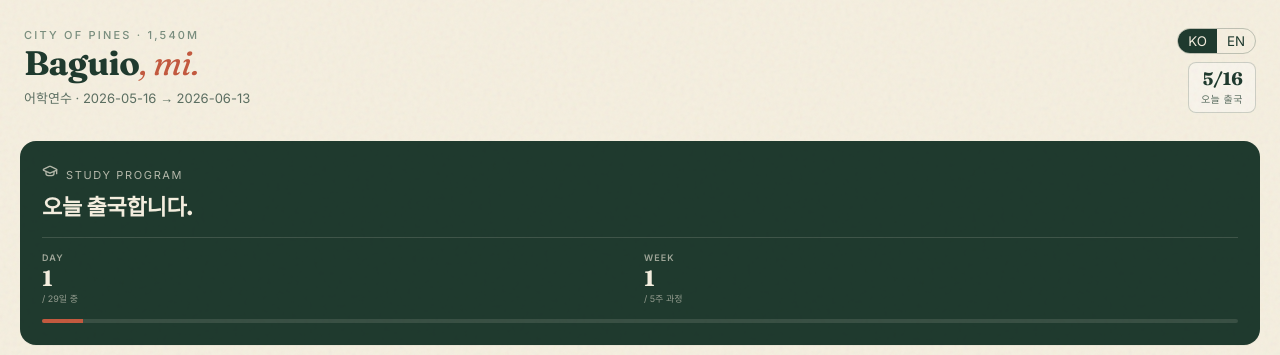
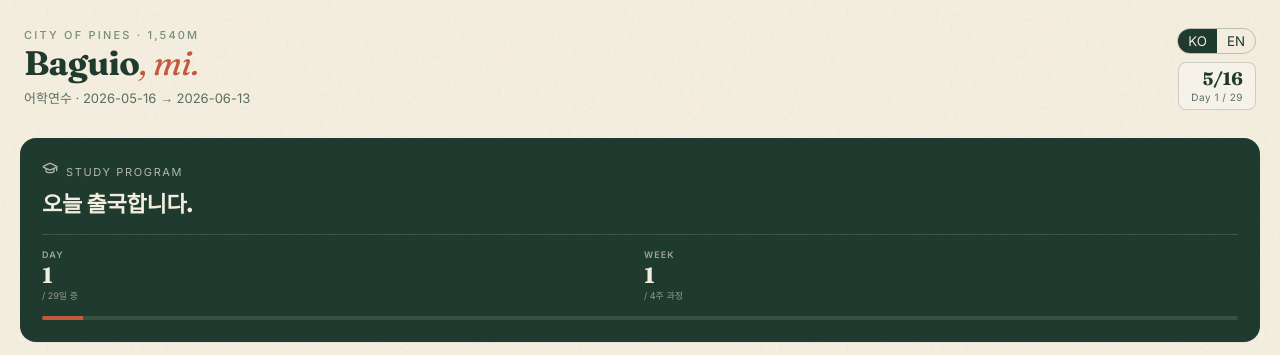
Before and after one commit to koyukey/baguio_note, a React (Vite) app: page / in a window 1280 px wide. Shown: the top 355 px of the page. Built offline with nearby package versions, Linux system fonts and the light colour scheme.

Commit message:
Fix: week count (29d = 4w not 5w), drop '오늘 출국' redundant label
- totalWeeks: round(totalDays/7) so 29-day course (5/16-6/13) = 4 weeks

- Cap weekNum at totalWeeks so final day shows Week 4, not Week 5

- Drop dDay==0 special-case in header status (covered by daysIn==1 = Day 1)

```diff
--- a/src/BaguioApp.jsx
+++ b/src/BaguioApp.jsx
@@ -289,17 +289,17 @@ export default function BaguioApp() {
   const start = new Date(tripStart);
   const end = new Date(tripEnd);
   const dDay = Math.ceil((start - today) / (1000*60*60*24));
-  const totalDays = Math.ceil((end - start) / (1000*60*60*24)) + 1; // inclusive (5/16~6/13 = 29일)
+  const totalDays = Math.floor((end - start) / (1000*60*60*24)) + 1; // inclusive day count
   const daysIn = Math.floor((today - start) / (1000*60*60*24)) + 1; // 시작일이 Day 1
-  const weekNum = daysIn >= 1 ? Math.ceil(daysIn / 7) : 0;
-  const totalWeeks = Math.ceil(totalDays / 7);
+  // 주차: 5/16(토) 시작 → 5/16~5/22 = 1주차, 5/23~5/29 = 2주차 ... 6/13(토)은 5주차 첫날
+  // 단, 코스가 정확히 4주(28일)면 4, 그 이상이면 자연 ceil
+  const totalWeeks = Math.max(1, Math.round(totalDays / 7));
+  const weekNum = daysIn >= 1 ? Math.min(totalWeeks, Math.ceil(daysIn / 7)) : 0;
   const todayMonthDay = `${today.getMonth()+1}/${today.getDate()}`;
   const status = dDay > 0
     ? { label: `D-${dDay}`, sub: lang === 'ko' ? '출국까지' : 'until departure' }
-    : dDay === 0
-    ? { label: todayMonthDay, sub: lang === 'ko' ? '오늘 출국' : 'departing today' }
     : daysIn >= 1 && daysIn <= totalDays
-    ? { label: todayMonthDay, sub: lang === 'ko' ? `Day ${daysIn} / ${totalDays}` : `Day ${daysIn} / ${totalDays}` }
+    ? { label: todayMonthDay, sub: `Day ${daysIn} / ${totalDays}` }
     : { label: lang === 'ko' ? '종료' : 'completed', sub: lang === 'ko' ? '수고했어요' : 'well done' };
 
   const totalSpentPhp = expenses.reduce((s, e) => s + (e.currency === 'PHP' ? Number(e.amount) : Number(e.amount) / phpRate), 0);
```
